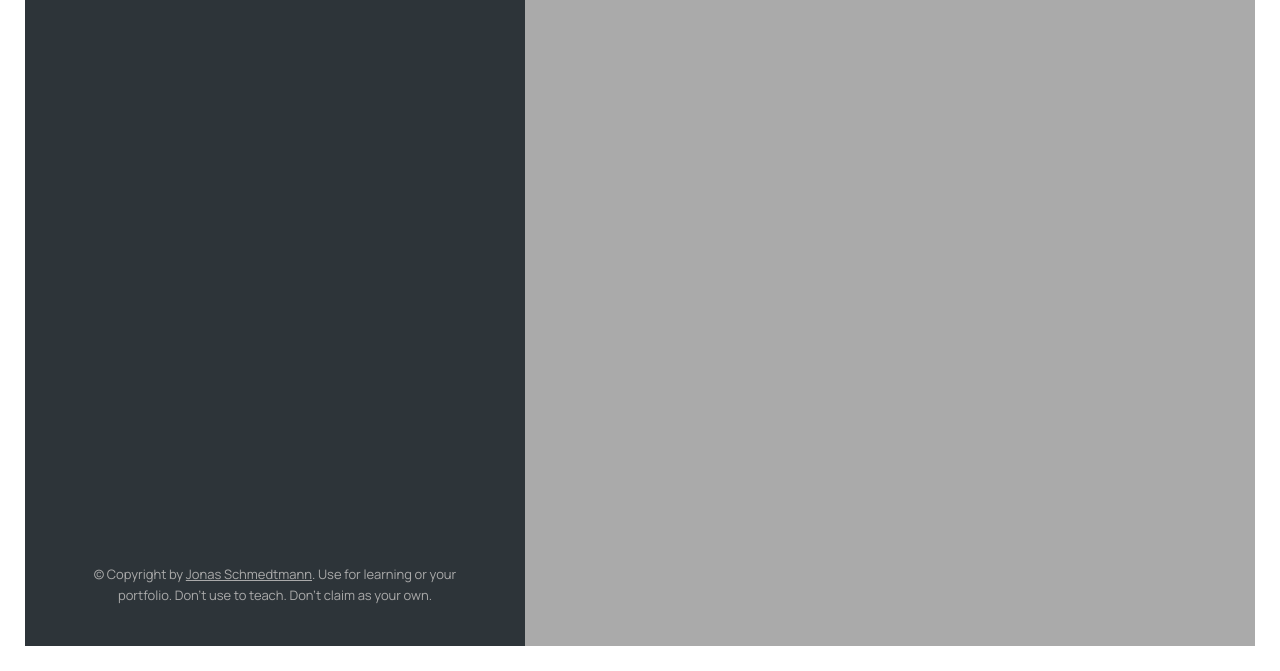
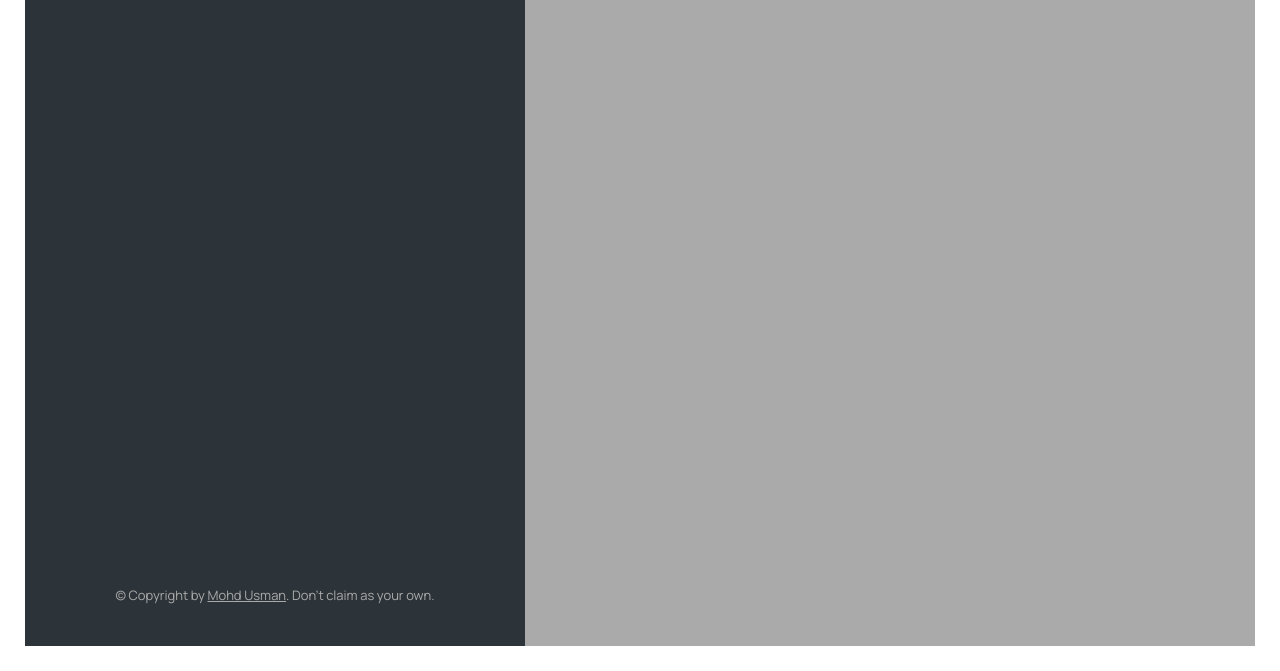
Before and after one commit to mohdUsman-6508/mapty, a plain HTML site: page index.html in a window 1280 px wide. Shown: the part 129-800 px from the top of the page. Drawn offline with nearby package versions, Linux system fonts and the light colour scheme.

Commit message:
Update index.html

```diff
--- a/index.html
+++ b/index.html
@@ -125,8 +125,8 @@
           class="twitter-link"
           target="_blank"
           href="https://twitter.com/jonasschmedtman"
-          >Jonas Schmedtmann</a
-        >. Use for learning or your portfolio. Don't use to teach. Don't claim
+          >Mohd Usman</a
+        >. Don't claim
         as your own.
       </p>
     </div>
```
